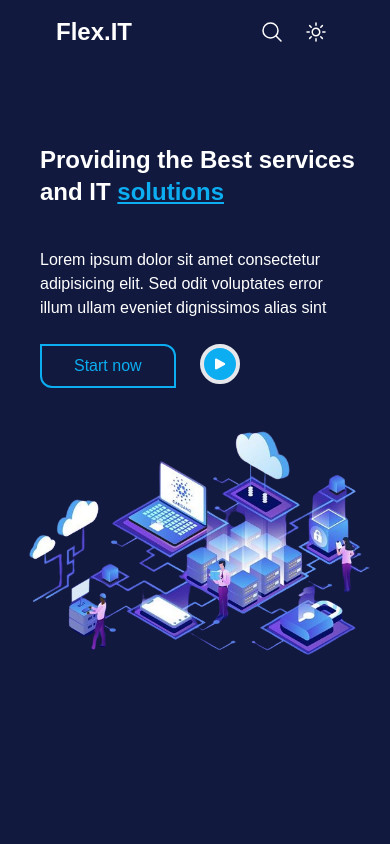
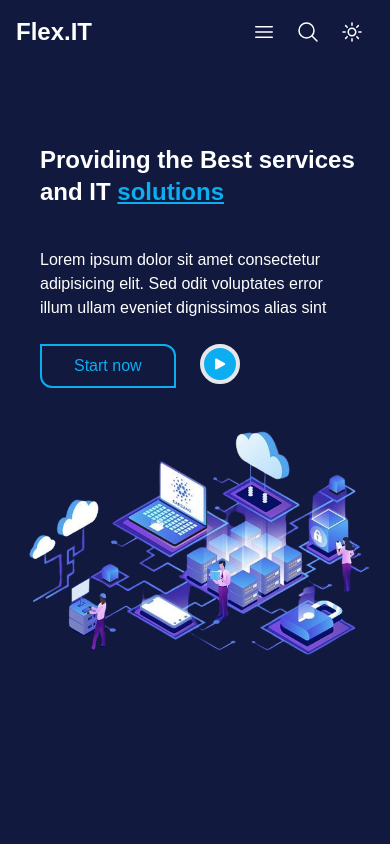
Before and after one commit to A-Leslie/FlexIT-front, a Next.js app: page / in a window 390 px wide. Shown: the top 844 px of the page. Built offline with nearby package versions, Linux system fonts and the light colour scheme.

Commit message:
nab-update

```diff
--- a/src/app/navbar/page.jsx
+++ b/src/app/navbar/page.jsx
@@ -1,23 +1,39 @@
 "use client"
-import React from 'react'
-import { MagnifyingGlassIcon,SunIcon} from '@heroicons/react/24/outline'
+
+import React, { useState } from 'react';
+import { MagnifyingGlassIcon, SunIcon,Bars3Icon,XMarkIcon} from '@heroicons/react/24/outline';
 
 function Navbar() {
+  const [showMenu, setShowMenu] = useState(false);
+
   const scrollToSection = (sectionId) => {
     const element = document.getElementById(sectionId);
     if (element) {
       element.scrollIntoView({ behavior: 'smooth' });
+      setShowMenu(false);
     }
   };
+
   return (
     <div>
-        <div className='bg-blue-default flex p-4'>
-
-               <div className='title text-white font-bold text-2xl md:ml-20 lg:ml-20 ml-10'>
+      <div className='bg-blue-default flex p-4 '>
+        <div className='title text-white font-bold text-2xl md:ml-20 lg:ml-20 '>
           Flex.IT
         </div>
-               <ul className='lg:flex lg:gap-10 text-sm text-white lg:ml-56 hidden  '>
-
+        <div className='lg:hidden ml-40 md:ml-96 mt-1'>
+          {showMenu ? (
+            <XMarkIcon
+              className='w-6 text-white cursor-pointer'
+              onClick={() => setShowMenu(false)}
+            />
+          ) : (
+            <Bars3Icon
+              className='w-6 text-white cursor-pointer'
+              onClick={() => setShowMenu(true)}
+            />
+          )}
+        </div>
+        <ul className={`lg:flex lg:gap-8 text-sm text-white lg:ml-56 lg:mt-2 ${showMenu ? '' : 'hidden'}`}>
           <li>
             <button onClick={() => scrollToSection('home')}>Home</button>
           </li>
@@ -37,25 +53,16 @@ function Navbar() {
             <button onClick={() => scrollToSection('pricing')}>Pricing</button>
           </li>
           <li>
-          <button onClick={() => scrollToSection('contact')}>Contact Us</button>
+            <button onClick={() => scrollToSection('contact')}>Contact</button>
           </li>
-
-
-
         </ul>
-               <div className='flex gap-5 lg:ml-20 md:ml-[500px] lg:ml-20 ml-32'>
-                 <MagnifyingGlassIcon className='w-6 text-white'/>
-                <SunIcon className='w-6 text-white'/>
-               </div>
-
-               <div>
-
-
-               </div>
-
+        <div className='flex gap-5 lg:ml-20 md:mr-40 lg:ml-20 ml-5'>
+          <MagnifyingGlassIcon className='w-6 text-white' />
+          <SunIcon className='w-6 text-white' />
         </div>
       </div>
-  )
+    </div>
+  );
 }
 
-export default Navbar
+export default Navbar;
```
Lines whose indentation alone changed are shown as unchanged.
